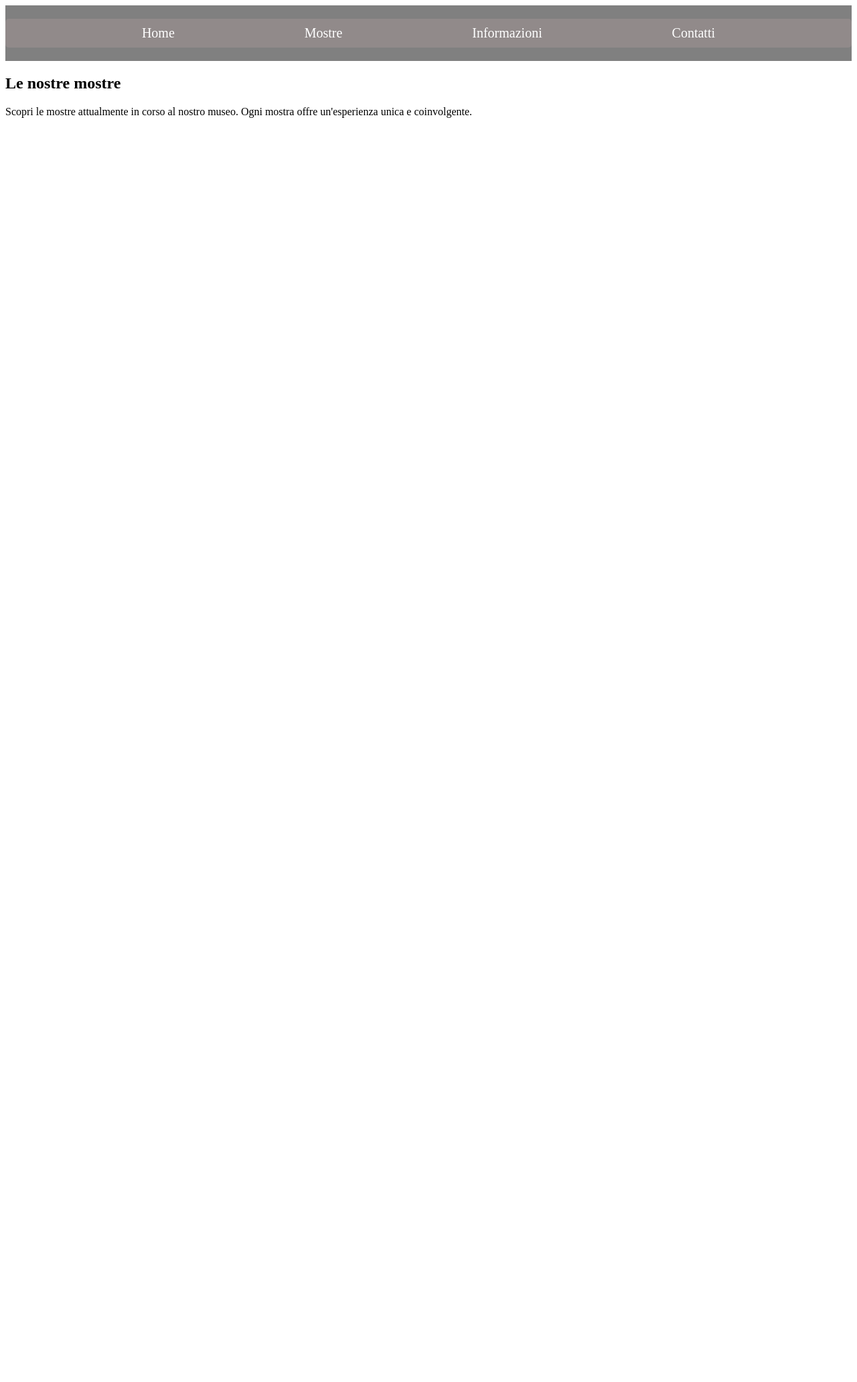
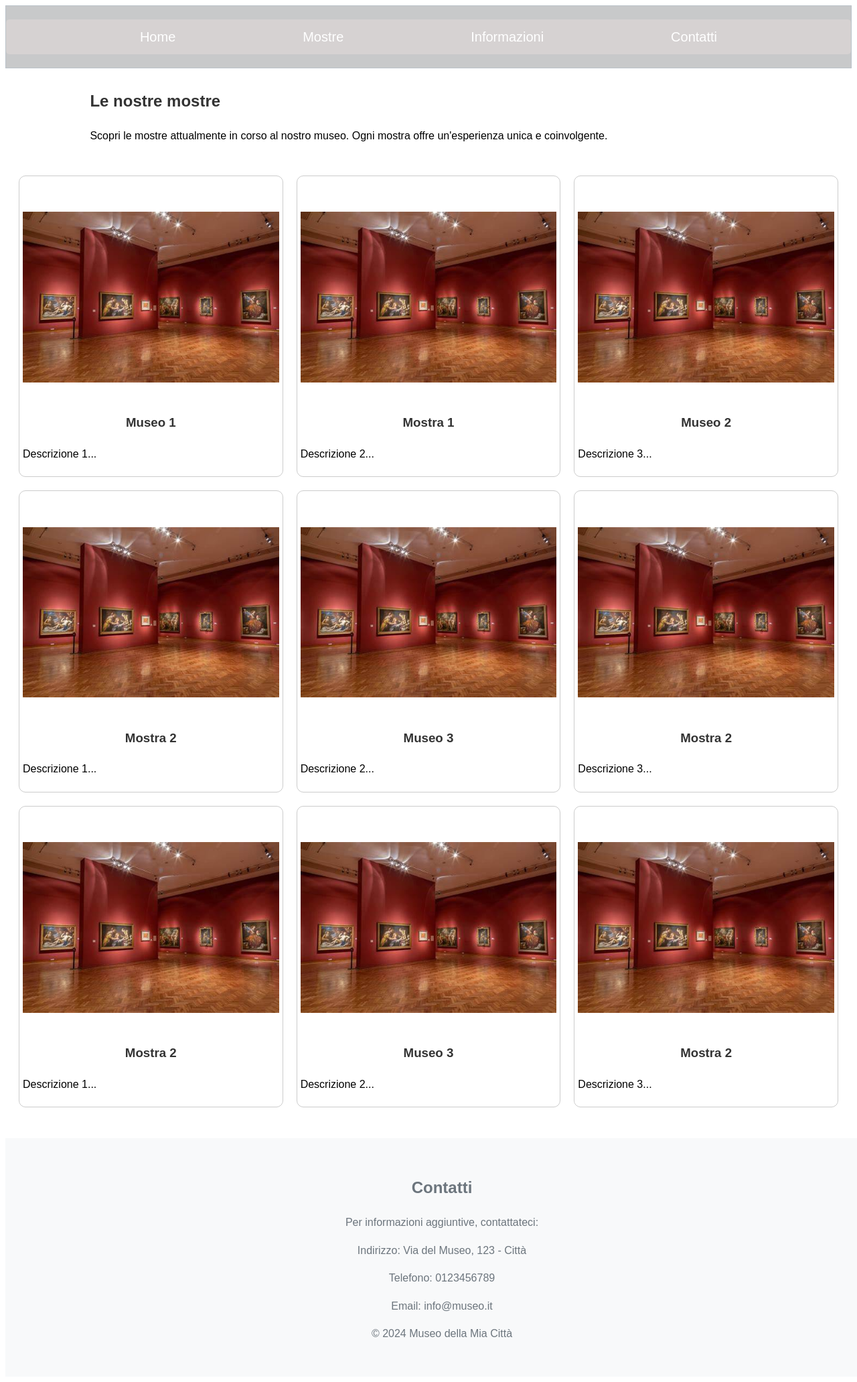
Before and after one commit to Netherfield/BaPaDa, a Python web app: template flaskr/templates/mostre.html in a window 1280 px wide. Shown: the whole page at 67% size. Before the commit the page ends 176 px from the top, so only its background shows below. Run offline with Jinja, Linux system fonts and the light colour scheme; the template is opened without the code that fills it, so the values that code supplies are empty.

Commit message:
adding stuff

```diff
--- a/flaskr/templates/mostre.html
+++ b/flaskr/templates/mostre.html
@@ -22,5 +22,75 @@
         <p>Scopri le mostre attualmente in corso al nostro museo. Ogni mostra offre un'esperienza unica e coinvolgente.</p>
     </main>
 
+    <div class="grid-container">
+        <div class="grid-item">
+            <br>
+            <img src="images/immagine1.jpg" alt="Immagine 1">
+            <h3>Museo 1</h3>
+            <p>Descrizione 1...</p>
+        </div>
+        <div class="grid-item">
+            <br>
+            <img src="images/immagine1.jpg" alt="Immagine 2">
+            <h3>Mostra 1</h3>
+            <p>Descrizione 2...</p>
+        </div>
+        <div class="grid-item">
+            <br>
+            <img src="images/immagine1.jpg" alt="Immagine 3">
+            <h3>Museo 2</h3>
+            <p>Descrizione 3...</p>
+        </div>
+        <div class="grid-item">
+            <br>
+            <img src="images/immagine1.jpg" alt="Immagine 1">
+            <h3>Mostra 2</h3>
+            <p>Descrizione 1...</p>
+        </div>
+        <div class="grid-item">
+            <br>
+            <img src="images/immagine1.jpg" alt="Immagine 2">
+            <h3>Museo 3</h3>
+            <p>Descrizione 2...</p>
+        </div>
+        <div class="grid-item">
+            <br>
+            <img src="images/immagine1.jpg" alt="Immagine 3">
+            <h3>Mostra 2</h3>
+            <p>Descrizione 3...</p>
+        </div>
+        <div class="grid-item">
+            <br>
+            <img src="images/immagine1.jpg" alt="Immagine 1">
+            <h3>Mostra 2</h3>
+            <p>Descrizione 1...</p>
+        </div>
+        <div class="grid-item">
+            <br>
+            <img src="images/immagine1.jpg" alt="Immagine 2">
+            <h3>Museo 3</h3>
+            <p>Descrizione 2...</p>
+        </div>
+        <div class="grid-item">
+            <br>
+            <img src="images/immagine1.jpg" alt="Immagine 3">
+            <h3>Mostra 2</h3>
+            <p>Descrizione 3...</p>
+        </div>
+        <!-- nel caso qui aggiungo altre immagini se necessario -->
+    </div>
+
+
 </body>
+<br>
+<footer>
+    <section id="contact">
+        <h2>Contatti</h2>
+        <p>Per informazioni aggiuntive, contattateci:</p>
+        <p>Indirizzo: Via del Museo, 123 - Città</p>
+        <p>Telefono: 0123456789</p>
+        <p>Email: info@museo.it</p>
+        <p>&copy; 2024 Museo della Mia Città</p>
+    </section>
+</footer>
 </html>
--- a/flaskr/templates/style.css
+++ b/flaskr/templates/style.css
@@ -1,5 +1,34 @@
 #main-header {
-    background-color: gray;
+    background-color: #c8c9ca;
+    border: #bac2c9 1px solid ;
+}
+
+body {
+    font-family: Arial, sans-serif;
+    line-height: 1.6;
+}
+
+main {
+    width: 80%;
+    margin: 0 auto;
+    padding: 10px;
+}
+
+h2, h3 {
+    color: #333;
+}
+
+h2 {
+    margin-top: 20px;
+}
+
+h3 {
+    margin-top: 15px;
+}
+
+p {
+    margin-top: 10px;
+    text-align: justify;
 }
 
 #navbar {
@@ -15,11 +44,14 @@
     width: 100%;
     list-style-type: none;
     font-size: 20px;
-    background-color: #918a8a;
+    background-color: #d6d2d2;
     padding: 10px;
     border-radius: 5px;
 }
 
+.mainaz{
+    padding: 10px;
+}
 
 .nav-link {
     color: white;
@@ -29,3 +61,104 @@
 .nav-link:hover {
     color: red;
 }
+
+form {
+    width: 300px;
+    margin-left: 0;;
+}
+label {
+    display: block;
+    margin-top: 20px;
+}
+input[type="text"], input[type="email"], textarea {
+    width: 100%;
+    padding: 10px;
+    border: 1px solid #ccc;
+    border-radius: 4px;
+}
+input[type="submit"] {
+    display: block;
+    width: 100%;
+    padding: 10px;
+    background-color: #4CAF50;
+    color: white;
+    border: none;
+    border-radius: 4px;
+    cursor: pointer;
+    margin-top: 20px;
+}
+input[type="submit"]:hover {
+    background-color: #45a049;
+}
+
+footer {
+    left: 0;
+    bottom: 0;
+    width: 100%;
+    background-color: #f8f9fa;
+    padding: 20px;
+    text-align: center;
+}
+
+#contact {
+    text-align: center;
+    margin: 0 auto;
+    width: 80%;
+}
+
+#contact h2 {
+    color: #6c757d;
+    text-align: center;
+}
+
+#contact p {
+    color: #6c757d;
+    line-height: 1.6;
+    text-align: center;
+}
+
+.info{
+    background-color: #f6f6fa;
+
+    border-radius: 1%;
+}
+
+.grid-container {
+    display: grid;
+    grid-template-columns: repeat(3, 1fr);
+    gap: 20px;
+    padding: 20px;
+}
+
+.grid-item {
+    border: 1px solid #ccc;
+    border-radius: 10px;
+    padding: 5px;
+    text-align: center;
+
+}
+
+.grid-item img {
+    width: 100%;
+    height: 300px;
+    object-fit: contain;
+
+}
+
+
+section {
+    width: 85%;
+    padding: 15px;
+    background-color: #f8f9fa;
+    margin-bottom: 20px;
+}
+
+section:nth-child(even) {
+    margin-left: auto;
+    border-radius: 0 10px 10px 0;
+}
+
+section:nth-child(odd) {
+    margin-right: auto;
+    border-radius: 10px 0 0 10px;
+}
```
Also changed, not shown: flaskr/templates/contatti.html (+24 -6 lines), flaskr/templates/home.html (+38 -22 lines), flaskr/templates/informazioni.html (+30 -0 lines), flaskr/templates/images/immagine1.jpg (added).
